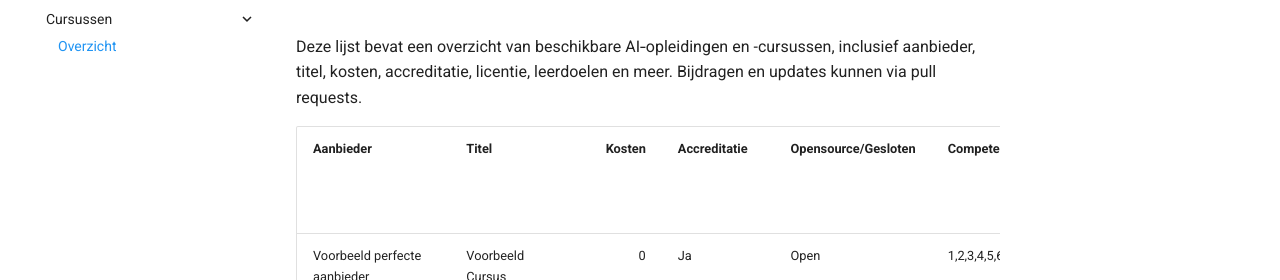
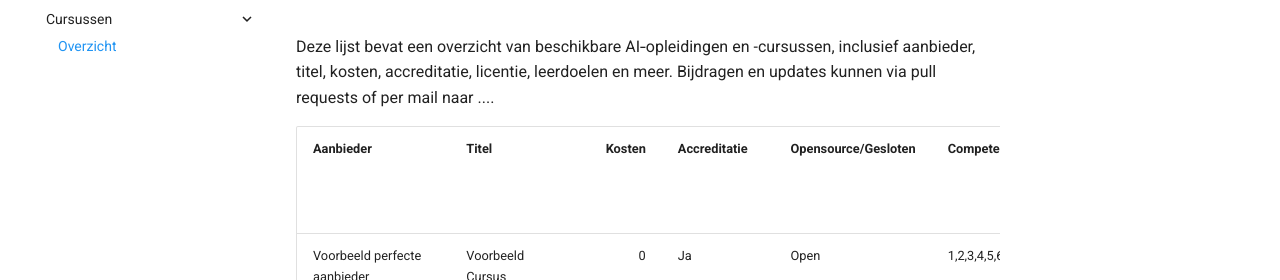
Before and after one commit to Ajsvdk/Ai-Geletterdheid-FMS, an MkDocs documentation site: the page built from docs/SCHOLINGSAANBOD.md, in a window 1280 px wide and 900 px high. Shown: the part 146-426 px from the top of the window. Built offline with MkDocs 1.6.1 and Material for MkDocs 9.7.7, drawn with Linux system fonts in a browser that asks for light colours; comment, search, counter and statistics services are not loaded.

Commit message:
Update SCHOLINGSAANBOD.md

```diff
--- a/docs/SCHOLINGSAANBOD.md
+++ b/docs/SCHOLINGSAANBOD.md
@@ -1,6 +1,6 @@
 # Scholingsaanbod AI‑opleidingen voor Artsen
 
-Deze lijst bevat een overzicht van beschikbare AI‑opleidingen en -cursussen, inclusief aanbieder, titel, kosten, accreditatie, licentie, leerdoelen en meer. Bijdragen en updates kunnen via pull requests.
+Deze lijst bevat een overzicht van beschikbare AI‑opleidingen en -cursussen, inclusief aanbieder, titel, kosten, accreditatie, licentie, leerdoelen en meer. Bijdragen en updates kunnen via pull requests of per mail naar ....
 
 | Aanbieder                                                                                                                                | Titel                                                |   Kosten | Accreditatie                   | Opensource/Gesloten   | Competenties                                 |   Kennis & Vaardigheden (%) |   Toepassen & Implementeren (%) |   Ethiek, Wetgeving & Samenwerking (%) | Link                                                                                                                  |
 |:-----------------------------------------------------------------------------------------------------------------------------------------|:-----------------------------------------------------|---------:|:-------------------------------|:----------------------|:---------------------------------------------|----------------------------:|--------------------------------:|---------------------------------------:|:----------------------------------------------------------------------------------------------------------------------|
```
